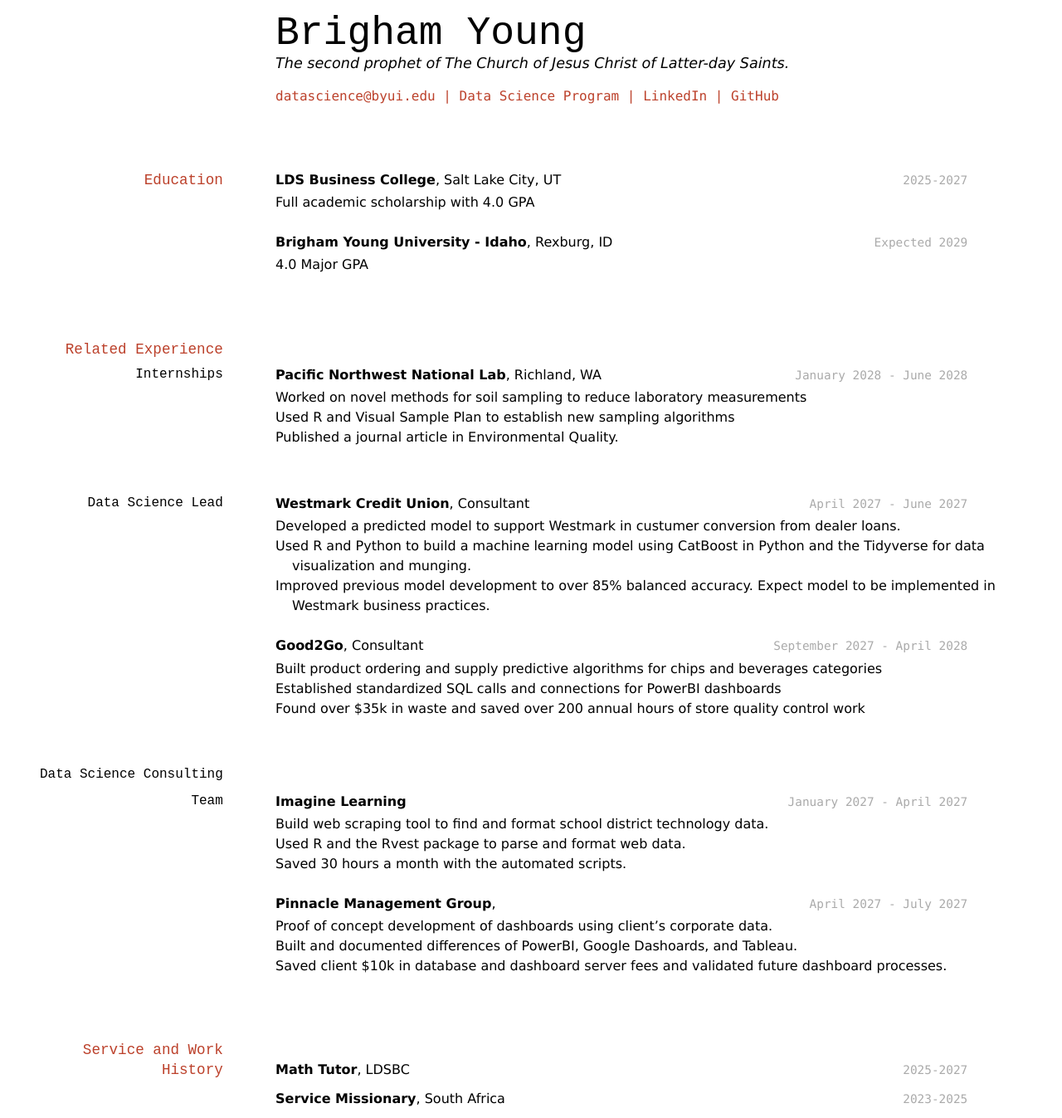
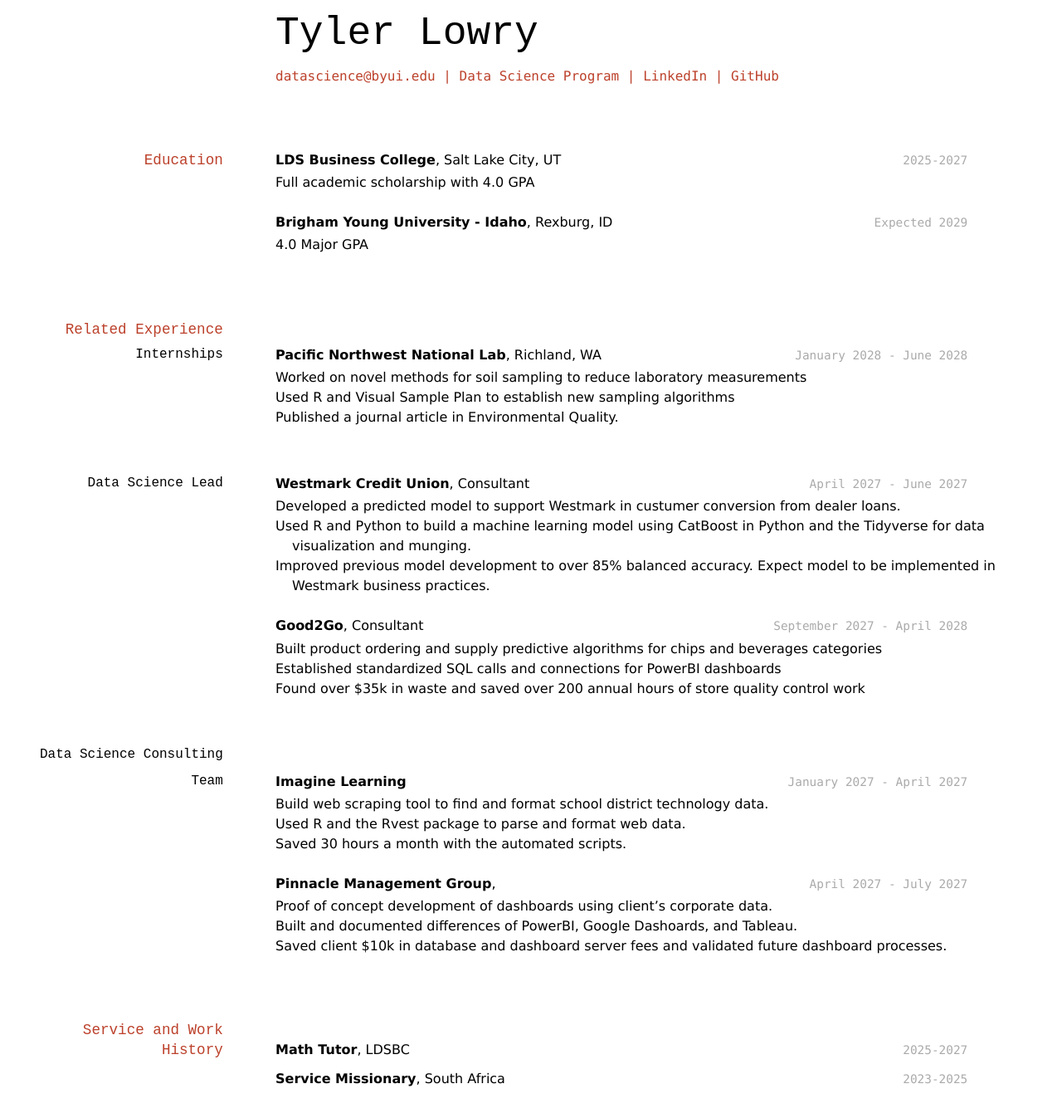
Before and after one commit to tjlowry/lowry_resume, a Jekyll site: the page built from docs/index.md, in a window 1280 px wide. Shown: the whole page at 83% size. Built offline with Jekyll 4.4.1, drawn with Linux system fonts in a browser that asks for light colours; after the commit the page ends 1323 px from its top, so only the background shows below that.

Commit message:
updated name

```diff
--- a/docs/index.md
+++ b/docs/index.md
@@ -2,8 +2,8 @@
 layout: cv
 title: Brigham Young's Resume
 ---
-# Brigham Young
-The second prophet of The Church of Jesus Christ of Latter-day Saints.
+# Tyler Lowry
+
 
 <div id="webaddress">
 <a href="datascience@byui.edu">datascience@byui.edu</a>
```
